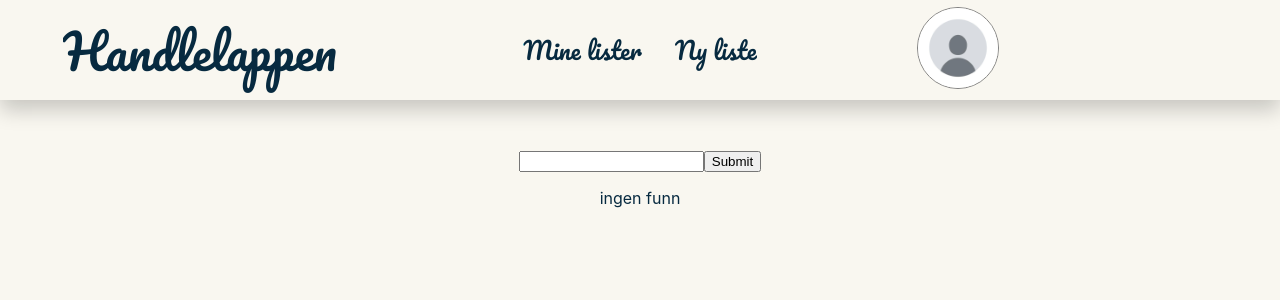
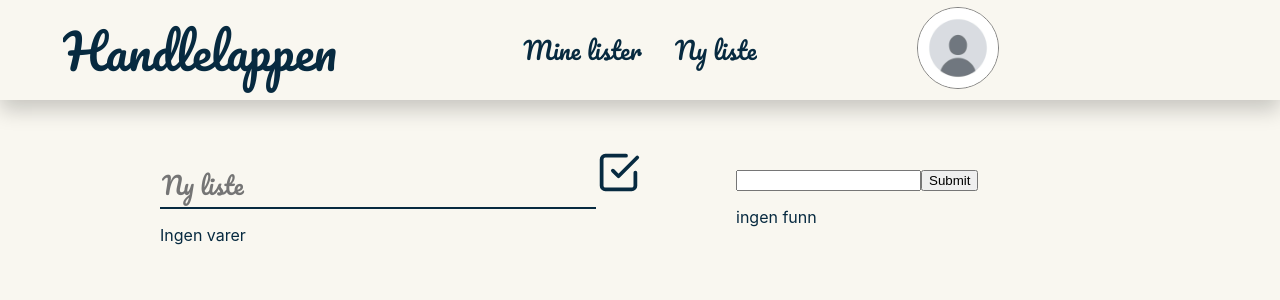
Before and after one commit to andreberge1/handleliste, a React (Create React App) app in the folder client/: page /newlist in a window 1280 px wide. Shown: the top 300 px of the page. Built offline with nearby package versions, Linux system fonts and the light colour scheme.

Commit message:
Stared adding functionality of adding item from querylist to shopping list

```diff
--- a/client/src/App.css
+++ b/client/src/App.css
@@ -5,4 +5,6 @@
     --color-secondary: #18B7Be;
 
     --color-text: #072A40;
+
+    --font-headers: "Pacifico", cursive;
 }
--- a/client/src/Pages/NewListPage/NewListPage.css
+++ b/client/src/Pages/NewListPage/NewListPage.css
@@ -3,6 +3,25 @@
     margin: auto;
     margin-top: 50px;
     display: flex;
-    flex-direction: column;
     align-items: center;
 }
+
+.newListContainer {
+    width: 60%;
+    top: auto;
+}
+
+.nameInput {
+    border-style: none;
+    border-bottom: 2px solid var(--color-text);
+    background-color: inherit;
+    font-family: var(--font-headers);
+    font-size: x-large;
+    color: inherit;
+    outline: none;
+    width: 75%;
+}
+
+.searchContainer {
+    width: 40%;
+}
--- a/client/src/Pages/NewListPage/NewListPage.jsx
+++ b/client/src/Pages/NewListPage/NewListPage.jsx
@@ -7,12 +7,13 @@ import SearchResult from '../../components/SearchResult/SearchResult';
 
 export default function NewListPage () {
   const [query, setQuery] = useState()
-  const [itemList, setItemList] = useState([])
+  const [searchItemList, setsearchItemList] = useState([])
+  const [shoppingList, setShoppingList] = useState([])
 
   const handleSumbit = async (event) => {
     event.preventDefault()
     const items = await getGroceriesFromAPI(query)
-    setItemList(items)
+    setsearchItemList(items)
   }
 
   const handleChange = (event) => {
@@ -22,18 +23,43 @@ export default function NewListPage () {
 
   return (
     <div className='newListPage'>
+
+        <div className="newListContainer">
+            <input type="text" placeholder="Ny liste" className="nameInput"/>
+
+            <svg xmlns="http://www.w3.org/2000/svg" width="45" height="45" viewBox="0 0 24 24" fill="none" stroke="#072A40" strokeWidth="2" strokeLinecap="round" strokeLinejoin="round"><polyline points="9 11 12 14 22 4"></polyline><path d="M21 12v7a2 2 0 0 1-2 2H5a2 2 0 0 1-2-2V5a2 2 0 0 1 2-2h11"></path></svg>
+
+            {
+                shoppingList.length > 0 ? (
+                    <ul>
+                        {
+                            shoppingList.map(item => (
+                                <li>
+                                    {item.product}
+                                </li>
+                            ))
+                        }
+                    </ul>
+                ) : (
+                    <p>Ingen varer</p>
+                )
+            }
+        </div>
+
+        <div className="searchContainer">
             <form onSubmit={handleSumbit}>
                 <input type='text' value={query} onChange={handleChange}/>
                 <input type="submit" value="Submit" />
             </form>
 
             {
-        itemList.length > 0 ? (
-            <SearchResult items={itemList} />
+                searchItemList.length > 0 ? (
+                    <SearchResult queryItems={searchItemList} setShoppingList={setShoppingList} />
                 ) : (
                 <p>ingen funn</p>
                 )
             }
         </div>
+    </div>
   );
 }
--- a/client/src/components/Navbar/Navbar.css
+++ b/client/src/components/Navbar/Navbar.css
@@ -13,7 +13,7 @@
 }
 
 .title {
-    font-family: "Pacifico", cursive;
+    font-family: var(--font-headers);
     font-size: xxx-large;
 }
 
@@ -26,7 +26,7 @@
 
 .navListItem {
     list-style: none;
-    font-family: "Pacifico", cursive;
+    font-family: var(--font-headers);
     font-size: x-large;
 }
 
--- a/client/src/components/SearchResult/SearchResult.css
+++ b/client/src/components/SearchResult/SearchResult.css
@@ -1,5 +1,5 @@
 .listContainer {
-    width: 50%;
+    width: 100%;
     text-align: center;
 }
 
--- a/client/src/components/SearchResult/SearchResult.jsx
+++ b/client/src/components/SearchResult/SearchResult.jsx
@@ -1,17 +1,17 @@
 
 import "./SearchResult.css"
 
-export default function SearchResult ({ items }) {
+export default function SearchResult ({ queryItems, setShoppingList }) {
 
     const handleAddItem = (item) => {
-        alert("Pressed: " + item.product)
+        setShoppingList(prev => [...prev, item])
     }
 
     return (
         <div className="listContainer">
             <ul className="searchList">
                 {
-                    items.map(item => (
+                    queryItems.map(item => (
                         <li onClick={() => handleAddItem(item)} className="groceryItem">
                             <span>
                                 {item.product}<br />
```
Lines whose indentation alone changed are shown as unchanged.
